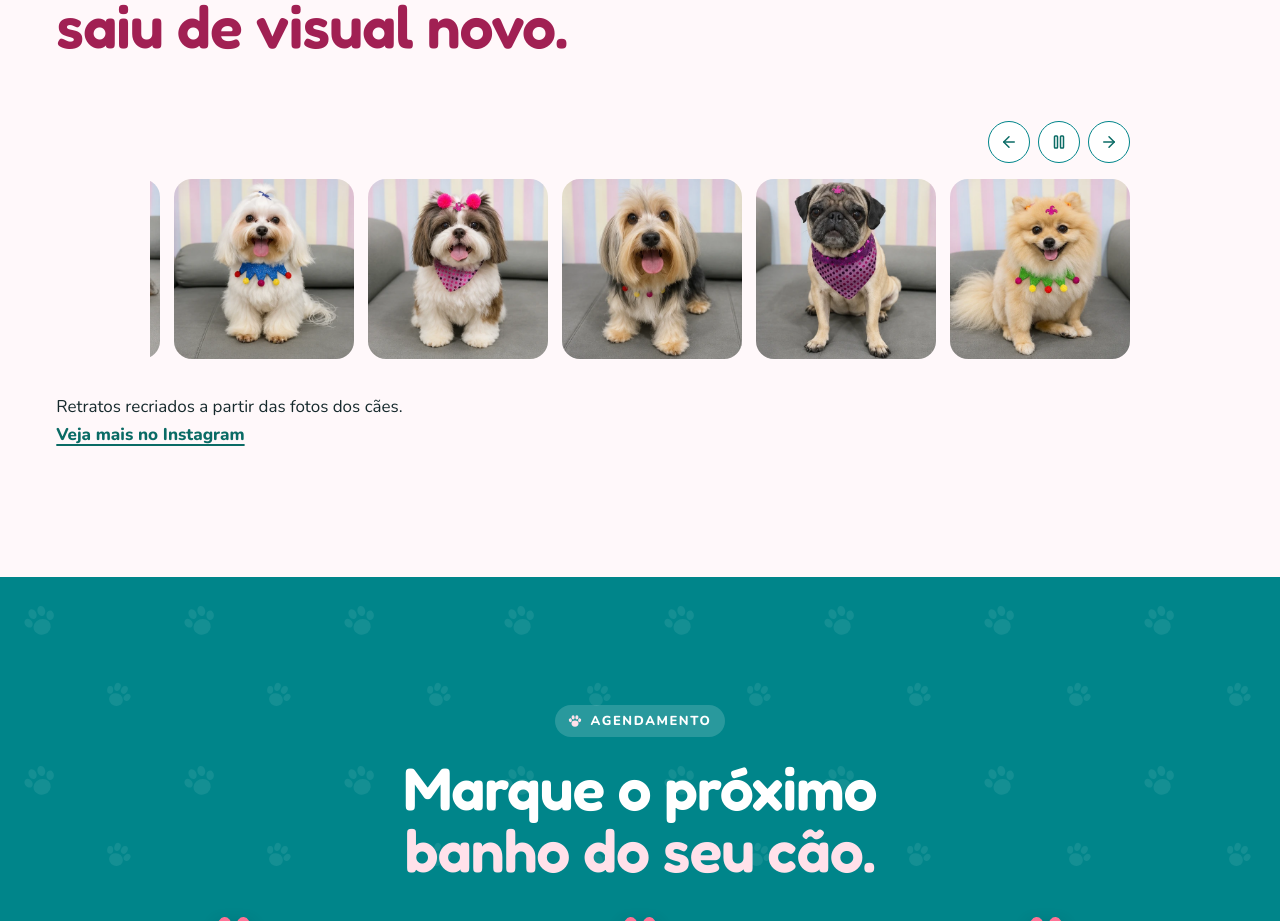
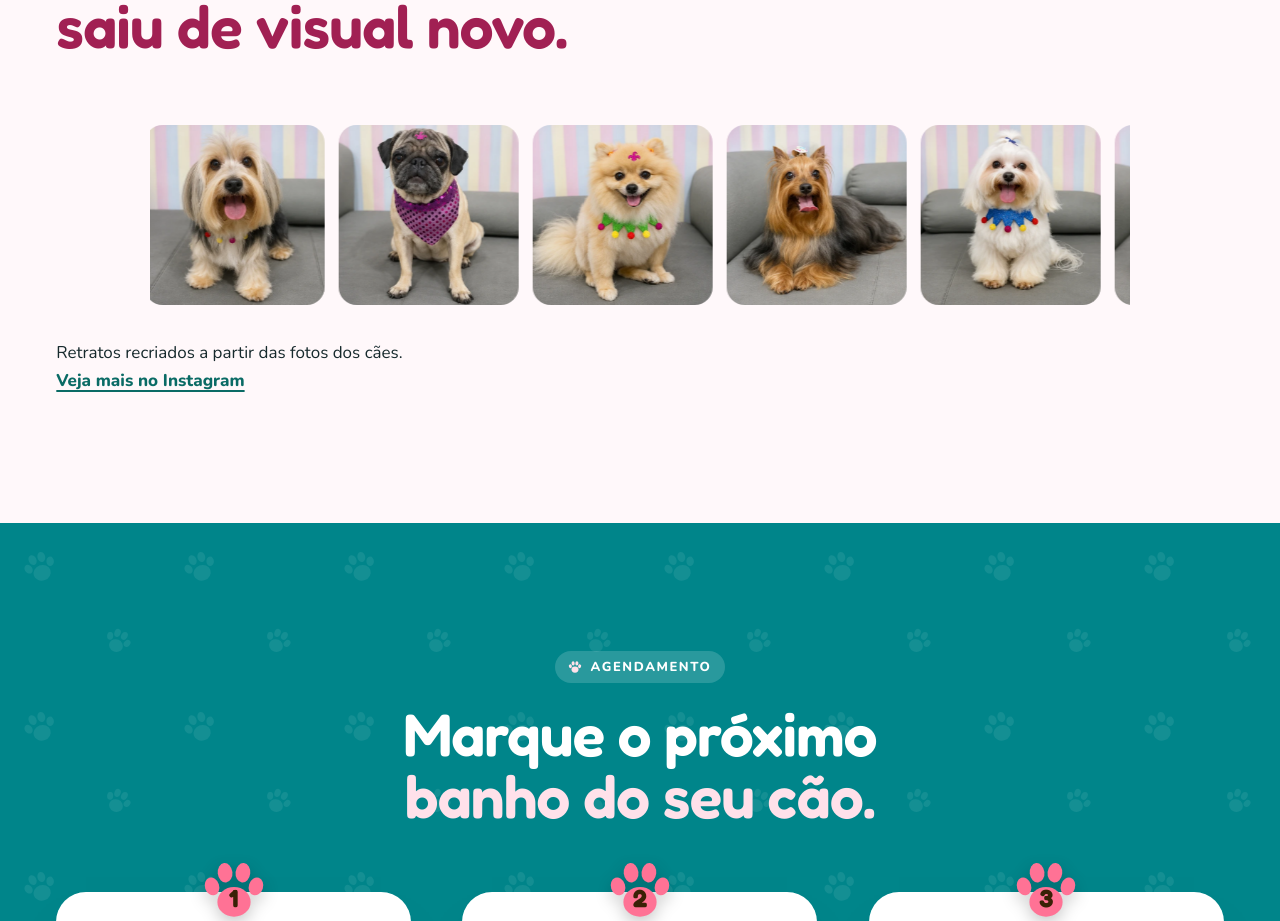
Before and after one commit to solutionsnovaai-bit/fourdogs, a React (Vite) app: page / in a window 1280 px wide. Shown: the part 1231-2152 px from the top of the page. Built offline with nearby package versions, Linux system fonts and the light colour scheme.

Commit message:
Make the photo galleries loop continuously

```diff
--- a/src/components/CarrosselFotos.tsx
+++ b/src/components/CarrosselFotos.tsx
@@ -1,61 +1,14 @@
-import { useCallback, useEffect, useRef, useState } from 'react'
 import type { ReactNode } from 'react'
-import { ArrowLeft, ArrowRight, Pause, Play } from 'lucide-react'
 import { useMotionPreferences } from '../hooks/useMotionPreferences'
 
 export default function CarrosselFotos({ children }: { children: ReactNode }) {
-  const trilho = useRef<HTMLUListElement>(null)
-  const { reduced, paused } = useMotionPreferences()
-  const [automatico, setAutomatico] = useState(true)
-  const [sobre, setSobre] = useState(false)
-  const [visivel, setVisivel] = useState(false)
-  const ativo = automatico && !reduced && !paused
+  const { reduced } = useMotionPreferences()
 
-  const mover = useCallback((direcao: number) => {
-    const lista = trilho.current
-    const primeiro = lista?.children[0] as HTMLElement | undefined
-    const segundo = lista?.children[1] as HTMLElement | undefined
-    if (!lista || !primeiro || !segundo) return
-    const limite = lista.scrollWidth - lista.clientWidth
-    if (limite < 2) return
-    const passo = segundo.offsetLeft - primeiro.offsetLeft
-    const atual = lista.scrollLeft
-    const destino = direcao > 0 && atual >= limite - 3 ? 0
-      : direcao < 0 && atual <= 3 ? limite
-      : Math.max(0, Math.min(limite, atual + direcao * passo))
-    lista.scrollTo({ left: destino, behavior: reduced ? 'instant' : 'smooth' })
-  }, [reduced])
-
-  useEffect(() => {
-    const lista = trilho.current
-    if (!lista) return
-    const observer = new IntersectionObserver(([entry]) => setVisivel(entry.isIntersecting), { threshold: 0.25 })
-    observer.observe(lista)
-    return () => observer.disconnect()
-  }, [])
-
-  useEffect(() => {
-    if (!ativo || sobre || !visivel) return
-    const timer = window.setInterval(() => {
-      if (!document.hidden) mover(1)
-    }, 3800)
-    return () => window.clearInterval(timer)
-  }, [ativo, mover, sobre, visivel])
-
-  const navegar = (direcao: number) => {
-    setAutomatico(false)
-    mover(direcao)
-  }
-
-  return <div className="carrossel-pets" onMouseEnter={() => setSobre(true)} onMouseLeave={() => setSobre(false)}>
-    <div className="carrossel-pets-acoes">
-      <button type="button" aria-label="Fotos anteriores" onClick={() => navegar(-1)}><ArrowLeft /></button>
-      {!reduced && !paused && <button type="button" aria-label={automatico ? 'Pausar carrossel' : 'Reproduzir carrossel'} onClick={() => setAutomatico(v => !v)}>{automatico ? <Pause /> : <Play />}</button>}
-      <button type="button" aria-label="Próximas fotos" onClick={() => navegar(1)}><ArrowRight /></button>
+  return <div className={`carrossel-pets${reduced ? ' is-estatico' : ''}`}
+    role="region" aria-label="Galeria dos cães" tabIndex={reduced ? 0 : undefined}>
+    <div className="carrossel-pets-trilho">
+      <ul className="carrossel-pets-grupo">{children}</ul>
+      {!reduced && <ul className="carrossel-pets-grupo carrossel-pets-copia" aria-hidden="true" inert>{children}</ul>}
     </div>
-    <ul ref={trilho} className="carrossel-pets-trilho" tabIndex={0} aria-label="Fotos dos cães"
-      onFocus={() => setAutomatico(false)} onTouchStart={() => setAutomatico(false)}>
-      {children}
-    </ul>
   </div>
 }
--- a/src/styles.css
+++ b/src/styles.css
@@ -519,11 +519,20 @@ button { font: inherit; color: inherit; cursor: pointer; }
 @media (max-width: 560px) {
 }
 
-.carrossel-pets { max-width: 980px; margin: 0 auto 22px; }
-.carrossel-pets-acoes { display: flex; justify-content: flex-end; gap: 8px; margin-bottom: 12px; }
-.carrossel-pets-acoes button { display: grid; place-items: center; width: 42px; height: 42px; border: 1px solid var(--principal); border-radius: 50%; background: var(--papel); color: var(--principal-escuro); cursor: pointer; }
-.carrossel-pets-acoes button:hover { background: var(--principal-claro); }
-.carrossel-pets-acoes svg { width: 18px; height: 18px; }
-.carrossel-pets-trilho { position: relative; display: flex; gap: 14px; align-items: flex-start; overflow-x: auto; scroll-snap-type: x mandatory; list-style: none; margin: 0; padding: 4px 0 12px; scrollbar-width: thin; }
-.carrossel-pets-trilho > li { flex: 0 0 clamp(145px, 42vw, 180px); scroll-snap-align: start; }
-.carrossel-pets-trilho img { display: block; width: 100%; height: auto; border-radius: 18px; }
+.carrossel-pets { max-width: 980px; margin: 0 auto 22px; overflow: hidden; }
+.carrossel-pets-trilho { display: flex; width: max-content; animation: correr-fotos 13s linear infinite; }
+.carrossel-pets-grupo { display: flex; align-items: flex-start; gap: 14px; list-style: none; margin: 0; padding: 4px 14px 12px 0; }
+.carrossel-pets-grupo > li { flex: 0 0 clamp(145px, 42vw, 180px); width: clamp(145px, 42vw, 180px); }
+.carrossel-pets-grupo img { display: block; width: 100%; height: auto; border-radius: 18px; }
+.carrossel-pets.is-estatico { overflow-x: auto; }
+.carrossel-pets.is-estatico .carrossel-pets-trilho { animation: none; }
+
+@keyframes correr-fotos {
+  to { transform: translateX(-50%); }
+}
+
+@media (prefers-reduced-motion: reduce) {
+  .carrossel-pets { overflow-x: auto; }
+  .carrossel-pets-trilho { animation: none; }
+  .carrossel-pets-copia { display: none; }
+}
```
